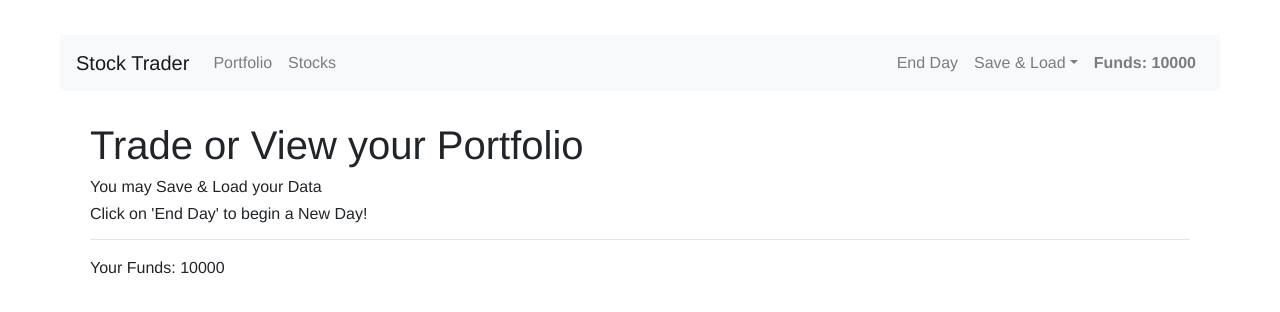
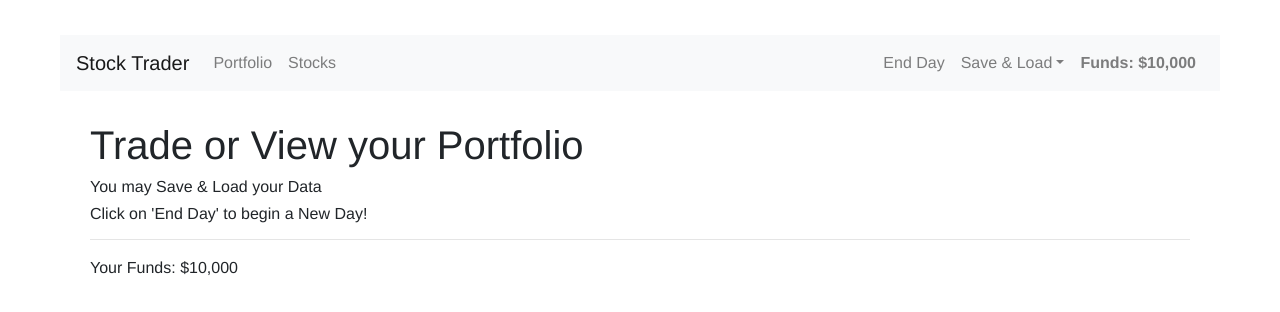
Before and after one commit to pochern/stock-trader, a Vue app: page / in a window 1280 px wide. Shown: the top 312 px of the page. Built offline with nearby package versions, Linux system fonts and the light colour scheme.

Commit message:
Create a filter to add currency to funds

```diff
--- a/src/components/TheHeader.vue
+++ b/src/components/TheHeader.vue
@@ -39,7 +39,7 @@
           </b-dropdown-item>
         </b-nav-item-dropdown>
         <b-nav-item>
-          <strong>Funds: {{ funds }}</strong>
+          <strong>Funds: {{ funds | currency }}</strong>
         </b-nav-item>
       </b-nav-form>
     </b-navbar-nav>
--- a/src/main.ts
+++ b/src/main.ts
@@ -9,6 +9,8 @@ import 'bootstrap-vue/dist/bootstrap-vue.css';
 Vue.config.productionTip = false;
 Vue.use(BootstrapVue);
 
+Vue.filter('currency', (value: number): string => `$${value.toLocaleString()}`);
+
 new Vue({
   router,
   store,
--- a/src/pages/Home.vue
+++ b/src/pages/Home.vue
@@ -4,7 +4,7 @@
     <h6>You may Save & Load your Data</h6>
     <h6>Click on 'End Day' to begin a New Day!</h6>
     <hr>
-    <p>Your Funds: {{ funds }}</p>
+    <p>Your Funds: {{ funds | currency }}</p>
   </div>
 </template>
 
```
